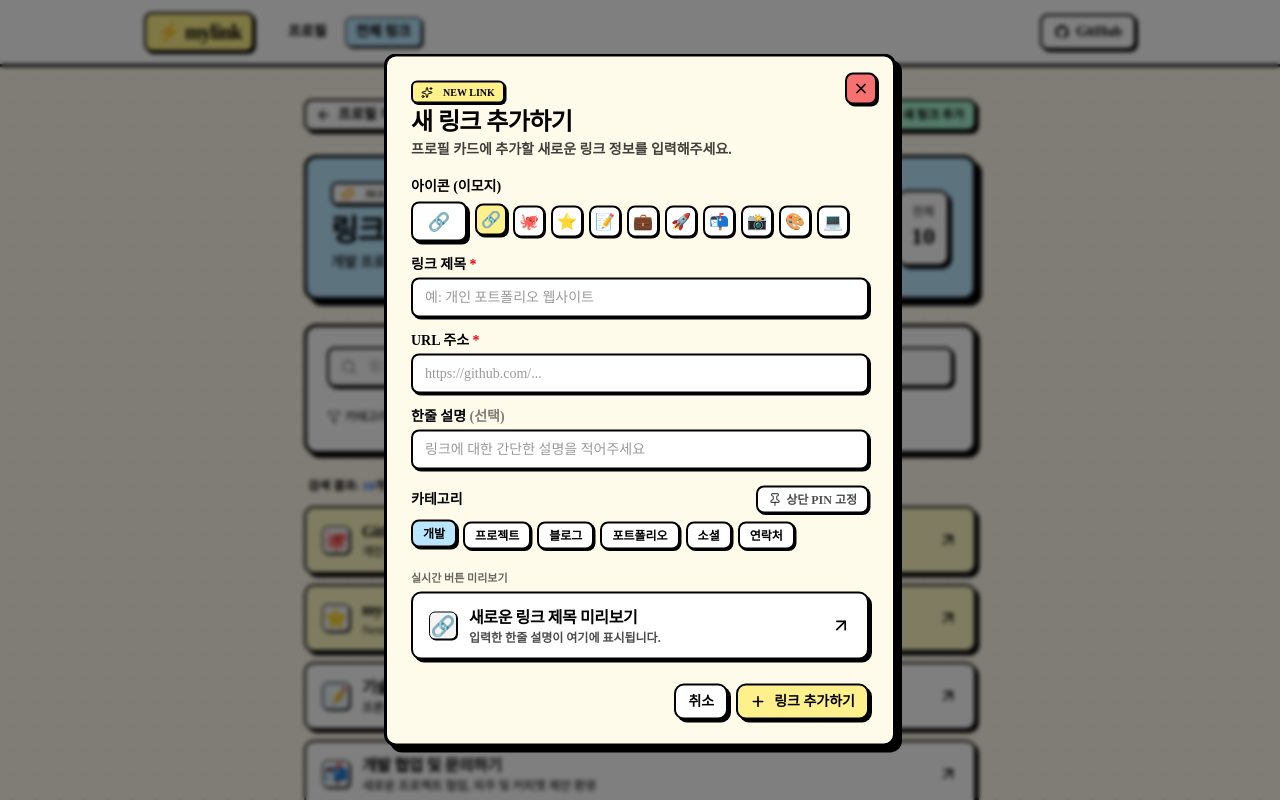
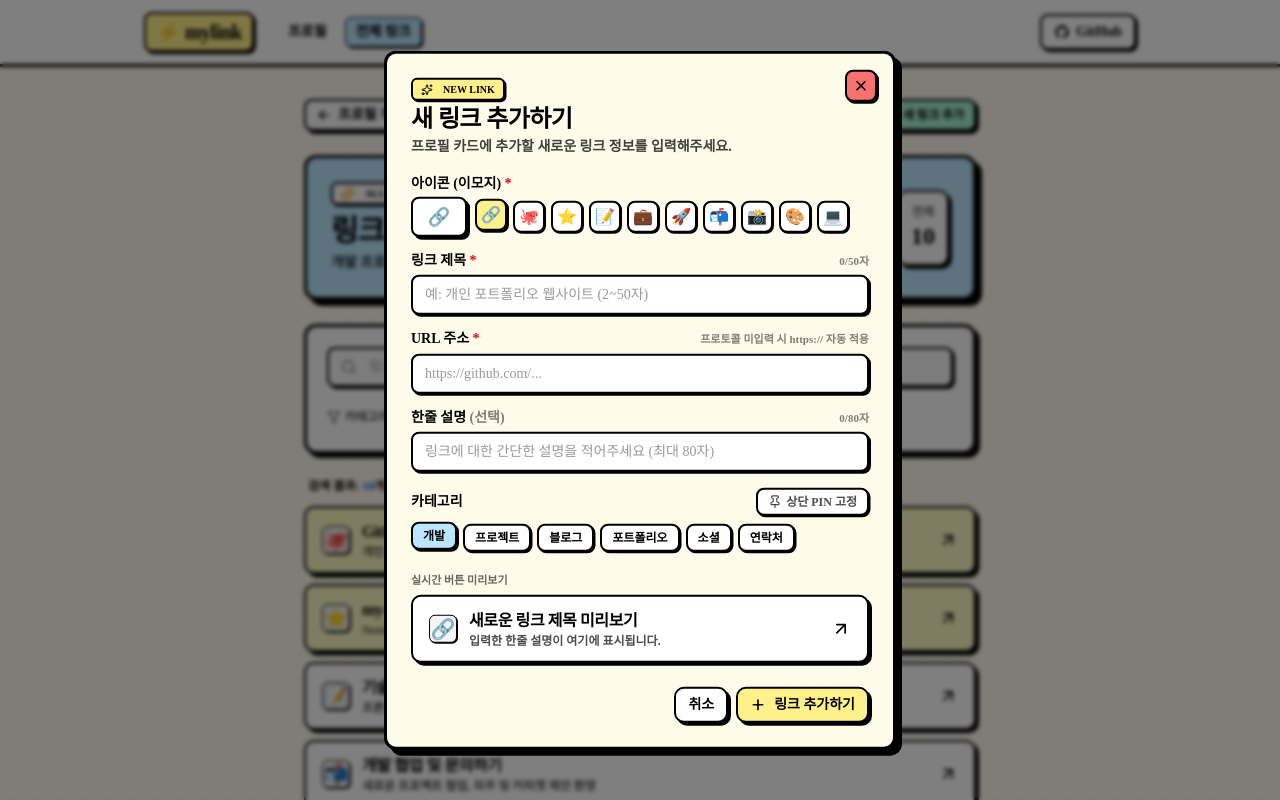
Before and after one commit to ygwon949-prog/my-Link-k, a Next.js app: page /links in a window 1280 px wide. Both pictures are taken after a click on the button "새 링크 추가". Shown: the top 800 px of the page. Built offline with nearby package versions, Linux system fonts and the light colour scheme.

Commit message:
feat: add Zod and React Hook Form validation with Base UI Field primitives

```diff
--- a/package.json
+++ b/package.json
@@ -10,14 +10,17 @@
   },
   "dependencies": {
     "@base-ui/react": "^1.9.0",
+    "@hookform/resolvers": "^7.0.5",
     "class-variance-authority": "^0.7.1",
     "cn": "^0.5.2",
     "lucide-react": "^1.70.0",
     "next": "^16.4.5",
     "react": "^19.3.1",
     "react-dom": "^19.3.1",
+    "react-hook-form": "^7.91.0",
     "shadcn": "^4.23.0",
     "tw-animate-css": "^1.4.0",
+    "zod": "^4.6.7",
     "zustand": "^5.1.0"
   },
   "devDependencies": {
--- a/src/app/links/page.tsx
+++ b/src/app/links/page.tsx
@@ -67,6 +67,7 @@ export default function LinksPage() {
 
           <AddLinkDialog
             onAddLink={handleAddLink}
+            existingLinks={links}
             triggerLabel="새 링크 추가"
             triggerClassName="text-xs font-black shrink-0"
           />
--- a/src/components/profile/AddLinkDialog.tsx
+++ b/src/components/profile/AddLinkDialog.tsx
@@ -1,8 +1,19 @@
 "use client";
 
-import React, { useState } from "react";
+import React, { useState, useMemo } from "react";
+import { useForm, useWatch } from "react-hook-form";
+import { zodResolver } from "@hookform/resolvers/zod";
 import { LinkItem } from "@/types";
 import { LINK_CATEGORIES } from "@/data";
+import {
+  createAddLinkSchema,
+  createLinkItemFromForm,
+  AddLinkFormValues,
+  normalizeUrl,
+  TITLE_MIN_LENGTH,
+  TITLE_MAX_LENGTH,
+  DESCRIPTION_MAX_LENGTH,
+} from "@/schemas";
 import {
   Dialog,
   DialogTrigger,
@@ -11,13 +22,16 @@ import {
   DialogTitle,
   DialogDescription,
   DialogFooter,
+  Field,
+  FieldLabel,
+  FieldError,
   Button,
   Input,
   Label,
   Badge,
 } from "@/components/ui";
 import { LinkButton } from "./LinkButton";
-import { Plus, Sparkles, Pin, AlertCircle } from "lucide-react";
+import { Plus, Sparkles, Pin, AlertCircle, CheckCircle2 } from "lucide-react";
 
 const PRESET_ICONS = [
   "🔗",
@@ -34,98 +48,99 @@ const PRESET_ICONS = [
 
 const SELECTABLE_CATEGORIES = LINK_CATEGORIES.filter((cat) => cat !== "전체");
 
+const DEFAULT_VALUES: AddLinkFormValues = {
+  icon: "🔗",
+  title: "",
+  url: "",
+  description: "",
+  category: "개발",
+  isPinned: false,
+};
+
 export interface AddLinkDialogProps {
   onAddLink: (newLink: LinkItem) => void;
+  existingLinks?: LinkItem[];
   triggerLabel?: string;
   triggerClassName?: string;
 }
 
 export function AddLinkDialog({
   onAddLink,
+  existingLinks = [],
   triggerLabel = "새 링크 추가",
   triggerClassName,
 }: AddLinkDialogProps) {
   const [open, setOpen] = useState(false);
 
-  // 폼 로컬 상태 (React useState)
-  const [title, setTitle] = useState("");
-  const [url, setUrl] = useState("");
-  const [icon, setIcon] = useState("🔗");
-  const [description, setDescription] = useState("");
-  const [category, setCategory] = useState<string>("개발");
-  const [isPinned, setIsPinned] = useState(false);
-  const [error, setError] = useState<string | null>(null);
+  // 기존 링크 목록을 반영한 동적 Zod 스키마 메모이제이션
+  const schema = useMemo(
+    () => createAddLinkSchema(existingLinks),
+    [existingLinks]
+  );
 
-  const resetForm = () => {
-    setTitle("");
-    setUrl("");
-    setIcon("🔗");
-    setDescription("");
-    setCategory("개발");
-    setIsPinned(false);
-    setError(null);
-  };
+  const {
+    register,
+    handleSubmit,
+    setValue,
+    reset,
+    control,
+    formState: { errors, touchedFields, dirtyFields },
+  } = useForm<AddLinkFormValues>({
+    resolver: zodResolver(schema),
+    defaultValues: DEFAULT_VALUES,
+    mode: "onTouched",
+  });
+
+  // React Hook Form의 useWatch를 활용한 실시간 미리보기 및 글자 수 구독
+  const watchedValues = useWatch({
+    control,
+    defaultValue: DEFAULT_VALUES,
+  });
+
+  const currentIcon = watchedValues.icon ?? "🔗";
+  const currentTitle = watchedValues.title ?? "";
+  const currentUrl = watchedValues.url ?? "";
+  const currentDescription = watchedValues.description ?? "";
+  const currentCategory = watchedValues.category ?? "개발";
+  const currentIsPinned = Boolean(watchedValues.isPinned);
 
   const handleOpenChange = (nextOpen: boolean) => {
     setOpen(nextOpen);
     if (!nextOpen) {
-      resetForm();
+      reset(DEFAULT_VALUES);
     }
   };
 
-  const normalizeUrl = (rawUrl: string): string => {
-    const trimmed = rawUrl.trim();
-    if (!trimmed) return "";
-    if (
-      trimmed.startsWith("http://") ||
-      trimmed.startsWith("https://") ||
-      trimmed.startsWith("mailto:")
-    ) {
-      return trimmed;
-    }
-    return `https://${trimmed}`;
-  };
-
-  const handleSubmit = (e: React.FormEvent) => {
-    e.preventDefault();
-
-    const trimmedTitle = title.trim();
-    const normalizedUrl = normalizeUrl(url);
-
-    if (!trimmedTitle) {
-      setError("링크 제목을 입력해주세요.");
-      return;
-    }
-
-    if (!normalizedUrl) {
-      setError("이동할 URL 주소를 입력해주세요.");
-      return;
-    }
-
-    const newLink: LinkItem = {
-      id: `link-${Date.now()}`,
-      title: trimmedTitle,
-      url: normalizedUrl,
-      icon: icon.trim() || "🔗",
-      description: description.trim() || undefined,
-      category,
-      isPinned,
-      createdAt: new Date().toISOString(),
-    };
-
+  const onValidSubmit = (data: AddLinkFormValues) => {
+    const newLink = createLinkItemFromForm(data);
     onAddLink(newLink);
-    resetForm();
+    reset(DEFAULT_VALUES);
     setOpen(false);
   };
 
+  const handleFormSubmit = (e: React.FormEvent<HTMLFormElement>) => {
+    void handleSubmit(onValidSubmit)(e);
+  };
+
+  const isTitleValid =
+    (touchedFields.title || dirtyFields.title) &&
+    !errors.title &&
+    currentTitle.trim().length >= TITLE_MIN_LENGTH;
+
+  const isUrlValid =
+    (touchedFields.url || dirtyFields.url) &&
+    !errors.url &&
+    currentUrl.trim().length > 0;
+
   const previewLink: LinkItem = {
     id: "preview",
-    title: title.trim() || "새로운 링크 제목 미리보기",
-    url: normalizeUrl(url) || "https://example.com",
-    icon: icon.trim() || "🔗",
-    description: description.trim() || "입력한 한줄 설명이 여기에 표시됩니다.",
-    category,
-    isPinned,
+    title: currentTitle.trim() || "새로운 링크 제목 미리보기",
+    url: normalizeUrl(currentUrl) || "https://example.com",
+    icon: currentIcon.trim() || "🔗",
+    description:
+      currentDescription.trim() || "입력한 한줄 설명이 여기에 표시됩니다.",
+    category: currentCategory,
+    isPinned: currentIsPinned,
   };
 
   return (
@@ -162,35 +177,43 @@ export function AddLinkDialog({
           </DialogDescription>
         </DialogHeader>
 
-        <form onSubmit={handleSubmit} className="flex flex-col gap-4 mt-1">
-          {error && (
-            <div className="flex items-center gap-2 p-3 rounded-[8px] border-[2px] border-black bg-[#F87171]/30 text-black text-xs sm:text-sm font-black shadow-[2px_2px_0px_#000000]">
-              <AlertCircle className="w-4 h-4 shrink-0 text-red-600" />
-              <span>{error}</span>
-            </div>
-          )}
-
-          {/* 1. 아이콘(이모지) 선택 */}
-          <div className="flex flex-col gap-2">
-            <Label htmlFor="link-icon">아이콘 (이모지)</Label>
+        <form
+          onSubmit={handleFormSubmit}
+          noValidate
+          className="flex flex-col gap-4 mt-1"
+        >
+          {/* 1. 아이콘(이모지) 선택 (@base-ui/react Field + Input) */}
+          <Field
+            name="icon"
+            invalid={Boolean(errors.icon)}
+            touched={Boolean(touchedFields.icon)}
+            dirty={Boolean(dirtyFields.icon)}
+          >
+            <FieldLabel>
+              아이콘 (이모지) <span className="text-red-600">*</span>
+            </FieldLabel>
             <div className="flex items-center gap-2">
               <Input
-                id="link-icon"
                 type="text"
-                value={icon}
-                onChange={(e) => setIcon(e.target.value)}
                 maxLength={4}
+                aria-label="커스텀 이모지 입력"
                 className="w-14 h-10 text-center text-lg px-1 shrink-0 bg-white"
-                aria-label="커스텀 이모지 입력"
+                {...register("icon")}
               />
               <div className="flex items-center gap-1.5 flex-wrap">
                 {PRESET_ICONS.map((emoji) => {
-                  const isSelected = icon === emoji;
+                  const isSelected = currentIcon === emoji;
                   return (
                     <button
                       key={emoji}
                       type="button"
-                      onClick={() => setIcon(emoji)}
+                      onClick={() =>
+                        setValue("icon", emoji, {
+                          shouldValidate: true,
+                          shouldDirty: true,
+                          shouldTouch: true,
+                        })
+                      }
                       className={`w-8 h-8 rounded-[8px] border-[2px] border-black flex items-center justify-center text-base transition-all cursor-pointer ${
                         isSelected
                           ? "bg-[#FEF08A] shadow-[2px_2px_0px_#000000] -translate-y-0.5"
@@ -204,57 +227,126 @@ export function AddLinkDialog({
                 })}
               </div>
             </div>
-          </div>
+            {errors.icon && (
+              <FieldError>
+                <AlertCircle className="w-3.5 h-3.5 shrink-0" />
+                <span>{errors.icon.message}</span>
+              </FieldError>
+            )}
+          </Field>
 
-          {/* 2. 링크 제목 */}
-          <div className="flex flex-col gap-1.5">
-            <Label htmlFor="link-title">
-              링크 제목 <span className="text-red-600">*</span>
-            </Label>
+          {/* 2. 링크 제목 (@base-ui/react Field + Input) */}
+          <Field
+            name="title"
+            invalid={Boolean(errors.title)}
+            touched={Boolean(touchedFields.title)}
+            dirty={Boolean(dirtyFields.title)}
+          >
+            <div className="flex items-center justify-between">
+              <FieldLabel>
+                링크 제목 <span className="text-red-600">*</span>
+              </FieldLabel>
+              <span
+                className={`text-[11px] font-black ${
+                  currentTitle.trim().length > TITLE_MAX_LENGTH
+                    ? "text-red-600"
+                    : "text-black/50"
+                }`}
+              >
+                {currentTitle.trim().length}/{TITLE_MAX_LENGTH}자
+              </span>
+            </div>
+            <div className="relative">
+              <Input
+                type="text"
+                placeholder="예: 개인 포트폴리오 웹사이트 (2~50자)"
+                className={`pr-9 ${
+                  isTitleValid ? "border-black bg-emerald-50/40" : ""
+                }`}
+                {...register("title")}
+              />
+              {isTitleValid && (
+                <CheckCircle2 className="w-4 h-4 text-emerald-600 absolute right-3 top-1/2 -translate-y-1/2 pointer-events-none" />
+              )}
+            </div>
+            {errors.title && (
+              <FieldError>
+                <AlertCircle className="w-3.5 h-3.5 shrink-0" />
+                <span>{errors.title.message}</span>
+              </FieldError>
+            )}
+          </Field>
+
+          {/* 3. 이동할 URL (@base-ui/react Field + Input) */}
+          <Field
+            name="url"
+            invalid={Boolean(errors.url)}
+            touched={Boolean(touchedFields.url)}
+            dirty={Boolean(dirtyFields.url)}
+          >
+            <div className="flex items-center justify-between">
+              <FieldLabel>
+                URL 주소 <span className="text-red-600">*</span>
+              </FieldLabel>
+              <span className="text-[11px] font-bold text-black/50">
+                프로토콜 미입력 시 https:// 자동 적용
+              </span>
+            </div>
+            <div className="relative">
+              <Input
+                type="url"
+                placeholder="https://github.com/..."
+                className={`pr-9 ${
+                  isUrlValid ? "border-black bg-emerald-50/40" : ""
+                }`}
+                {...register("url")}
+              />
+              {isUrlValid && (
+                <CheckCircle2 className="w-4 h-4 text-emerald-600 absolute right-3 top-1/2 -translate-y-1/2 pointer-events-none" />
+              )}
+            </div>
+            {errors.url && (
+              <FieldError>
+                <AlertCircle className="w-3.5 h-3.5 shrink-0" />
+                <span>{errors.url.message}</span>
+              </FieldError>
+            )}
+          </Field>
+
+          {/* 4. 한줄 설명 (@base-ui/react Field + Input) */}
+          <Field
+            name="description"
+            invalid={Boolean(errors.description)}
+            touched={Boolean(touchedFields.description)}
+            dirty={Boolean(dirtyFields.description)}
+          >
+            <div className="flex items-center justify-between">
+              <FieldLabel>
+                한줄 설명{" "}
+                <span className="text-black/50 font-bold">(선택)</span>
+              </FieldLabel>
+              <span
+                className={`text-[11px] font-black ${
+                  currentDescription.trim().length > DESCRIPTION_MAX_LENGTH
+                    ? "text-red-600"
+                    : "text-black/50"
+                }`}
+              >
+                {currentDescription.trim().length}/{DESCRIPTION_MAX_LENGTH}자
+              </span>
+            </div>
             <Input
-              id="link-title"
               type="text"
-              value={title}
-              onChange={(e) => {
-                setTitle(e.target.value);
-                if (error) setError(null);
-              }}
-              placeholder="예: 개인 포트폴리오 웹사이트"
-              required
+              placeholder="링크에 대한 간단한 설명을 적어주세요 (최대 80자)"
+              {...register("description")}
             />
-          </div>
-
-          {/* 3. 이동할 URL */}
-          <div className="flex flex-col gap-1.5">
-            <Label htmlFor="link-url">
-              URL 주소 <span className="text-red-600">*</span>
-            </Label>
-            <Input
-              id="link-url"
-              type="text"
-              value={url}
-              onChange={(e) => {
-                setUrl(e.target.value);
-                if (error) setError(null);
-              }}
-              placeholder="https://github.com/..."
-              required
-            />
-          </div>
-
-          {/* 4. 한줄 설명 (선택) */}
-          <div className="flex flex-col gap-1.5">
-            <Label htmlFor="link-description">
-              한줄 설명 <span className="text-black/50 font-bold">(선택)</span>
-            </Label>
-            <Input
-              id="link-description"
-              type="text"
-              value={description}
-              onChange={(e) => setDescription(e.target.value)}
-              placeholder="링크에 대한 간단한 설명을 적어주세요"
-            />
-          </div>
+            {errors.description && (
+              <FieldError>
+                <AlertCircle className="w-3.5 h-3.5 shrink-0" />
+                <span>{errors.description.message}</span>
+              </FieldError>
+            )}
+          </Field>
 
           {/* 5. 카테고리 & 상단 고정 */}
           <div className="flex flex-col gap-2">
@@ -262,28 +354,40 @@ export function AddLinkDialog({
               <Label>카테고리</Label>
               <button
                 type="button"
-                onClick={() => setIsPinned((prev) => !prev)}
+                onClick={() =>
+                  setValue("isPinned", !currentIsPinned, {
+                    shouldDirty: true,
+                    shouldValidate: true,
+                  })
+                }
                 className={`inline-flex items-center gap-1 px-2.5 py-1 rounded-[8px] border-[2px] border-black text-xs font-black transition-all cursor-pointer ${
-                  isPinned
+                  currentIsPinned
                     ? "bg-[#FEF08A] text-black shadow-[2px_2px_0px_#000000]"
                     : "bg-white text-black/70 shadow-[1.5px_1.5px_0px_#000000] hover:bg-zinc-100"
                 }`}
               >
                 <Pin className="w-3.5 h-3.5" />
-                <span>{isPinned ? "상단 PIN 고정됨" : "상단 PIN 고정"}</span>
+                <span>
+                  {currentIsPinned ? "상단 PIN 고정됨" : "상단 PIN 고정"}
+                </span>
               </button>
             </div>
 
             <div className="flex items-center gap-1.5 flex-wrap">
               {SELECTABLE_CATEGORIES.map((cat) => {
-                const isSelected = category === cat;
+                const isSelected = currentCategory === cat;
                 return (
                   <Button
                     key={cat}
                     type="button"
                     size="sm"
                     variant={isSelected ? "secondary" : "outline"}
-                    onClick={() => setCategory(cat)}
+                    onClick={() =>
+                      setValue("category", cat, {
+                        shouldDirty: true,
+                        shouldValidate: true,
+                      })
+                    }
                     className={`h-7 px-2.5 py-0.5 text-xs font-black ${
                       isSelected
                         ? "bg-[#BAE6FD] shadow-[2px_2px_0px_#000000] -translate-y-0.5"
--- a/src/components/profile/ProfileCard.tsx
+++ b/src/components/profile/ProfileCard.tsx
@@ -129,6 +129,7 @@ export function ProfileCard() {
 
           <AddLinkDialog
             onAddLink={handleAddLink}
+            existingLinks={links}
             triggerLabel="새 링크 추가"
             triggerClassName="h-8 px-2.5 text-xs font-black"
           />
--- /dev/null
+++ b/src/components/ui/field.tsx
@@ -0,0 +1,61 @@
+"use client";
+
+import * as React from "react";
+import { Field as FieldPrimitive } from "@base-ui/react/field";
+import { cn } from "@/lib/utils";
+
+function Field({ className, ...props }: FieldPrimitive.Root.Props) {
+  return (
+    <FieldPrimitive.Root
+      data-slot="field"
+      className={cn("flex flex-col gap-1.5", className)}
+      {...props}
+    />
+  );
+}
+
+function FieldLabel({ className, ...props }: FieldPrimitive.Label.Props) {
+  return (
+    <FieldPrimitive.Label
+      data-slot="field-label"
+      className={cn(
+        "text-xs sm:text-sm font-black leading-none text-black select-none data-[disabled]:cursor-not-allowed data-[disabled]:opacity-70",
+        className
+      )}
+      {...props}
+    />
+  );
+}
+
+function FieldDescription({
+  className,
+  ...props
+}: FieldPrimitive.Description.Props) {
+  return (
+    <FieldPrimitive.Description
+      data-slot="field-description"
+      className={cn("text-[11px] font-bold text-black/60", className)}
+      {...props}
+    />
+  );
+}
+
+function FieldError({
+  className,
+  match = true,
+  ...props
+}: FieldPrimitive.Error.Props) {
+  return (
+    <FieldPrimitive.Error
+      data-slot="field-error"
+      match={match}
+      className={cn(
+        "flex items-center gap-1 text-xs font-black text-red-600",
+        className
+      )}
+      {...props}
+    />
+  );
+}
+
+export { Field, FieldLabel, FieldDescription, FieldError };
--- a/src/components/ui/index.ts
+++ b/src/components/ui/index.ts
@@ -6,3 +6,4 @@ export * from "./input";
 export * from "./separator";
 export * from "./dialog";
 export * from "./label";
+export * from "./field";
--- a/src/components/ui/input.tsx
+++ b/src/components/ui/input.tsx
@@ -1,18 +1,22 @@
+"use client";
+
 import * as React from "react";
+import { Input as InputPrimitive } from "@base-ui/react/input";
 import { cn } from "@/lib/utils";
 
-export type InputProps = React.InputHTMLAttributes<HTMLInputElement>;
+export type InputProps = InputPrimitive.Props;
 
-const Input = React.forwardRef<HTMLInputElement, InputProps>(
+const Input = React.forwardRef<HTMLElement, InputProps>(
   ({ className, type, ...props }, ref) => {
     return (
-      <input
+      <InputPrimitive
+        ref={ref}
         type={type}
+        data-slot="input"
         className={cn(
-          "flex h-10 w-full rounded-[8px] border-[2px] border-black bg-white px-3 py-2 text-sm font-bold text-black shadow-[2px_2px_0px_#000000] transition-all file:border-0 file:bg-transparent file:text-sm file:font-black placeholder:text-black/40 placeholder:font-medium focus-visible:outline-none focus-visible:shadow-[3px_3px_0px_#000000] disabled:cursor-not-allowed disabled:opacity-50",
+          "flex h-10 w-full rounded-[8px] border-[2px] border-black bg-white px-3 py-2 text-sm font-bold text-black shadow-[2px_2px_0px_#000000] transition-all file:border-0 file:bg-transparent file:text-sm file:font-black placeholder:text-black/40 placeholder:font-medium focus-visible:outline-none focus-visible:shadow-[3px_3px_0px_#000000] data-[invalid]:border-red-600 data-[invalid]:bg-red-50 data-[invalid]:focus-visible:shadow-[3px_3px_0px_#dc2626] disabled:cursor-not-allowed disabled:opacity-50",
           className
         )}
-        ref={ref}
         {...props}
       />
     );
--- /dev/null
+++ b/src/schemas/index.ts
@@ -0,0 +1 @@
+export * from "./linkSchema";
--- /dev/null
+++ b/src/schemas/linkSchema.ts
@@ -0,0 +1,126 @@
+import { z } from "zod";
+import { LinkItem } from "@/types";
+
+export const TITLE_MIN_LENGTH = 2;
+export const TITLE_MAX_LENGTH = 50;
+export const DESCRIPTION_MAX_LENGTH = 80;
+
+/**
+ * 프로토콜이 생략된 URL에 https://를 자동 보정합니다.
+ */
+export function normalizeUrl(rawUrl: string): string {
+  const trimmed = rawUrl.trim();
+  if (!trimmed) return "";
+  if (
+    trimmed.startsWith("http://") ||
+    trimmed.startsWith("https://") ||
+    trimmed.startsWith("mailto:")
+  ) {
+    return trimmed;
+  }
+  return `https://${trimmed}`;
+}
+
+/**
+ * 웹 URL(http/https) 또는 이메일(mailto:) 형식이 유효한지 검증합니다.
+ */
+export function isValidUrlOrMailto(rawUrl: string): boolean {
+  const trimmed = rawUrl.trim();
+  if (!trimmed || /\s/.test(trimmed)) return false;
+
+  const normalized = normalizeUrl(trimmed);
+
+  if (normalized.startsWith("mailto:")) {
+    const emailPart = normalized.slice("mailto:".length);
+    return /^[^\s@]+@[^\s@]+\.[^\s@]{2,}$/.test(emailPart);
+  }
+
+  try {
+    const parsed = new URL(normalized);
+    if (parsed.protocol !== "http:" && parsed.protocol !== "https:") {
+      return false;
+    }
+    const host = parsed.hostname;
+    const isLocalhost = host === "localhost" || host === "127.0.0.1";
+    const hasValidDomain =
+      /^[a-zA-Z0-9-]+(\.[a-zA-Z0-9-]+)+$/.test(host) &&
+      (host.split(".").pop()?.length ?? 0) >= 2;
+
+    return isLocalhost || hasValidDomain;
+  } catch {
+    return false;
+  }
+}
+
+/**
+ * 기존 링크 목록(중복 URL 검사용)을 주입받아 새 링크 추가용 Zod 스키마를 생성합니다.
+ */
+export function createAddLinkSchema(existingLinks: LinkItem[] = []) {
+  return z.object({
+    icon: z
+      .string()
+      .trim()
+      .min(1, { message: "아이콘(이모지)을 선택하거나 입력해주세요." })
+      .max(4, { message: "이모지는 최대 4자까지 입력 가능합니다." }),
+    title: z
+      .string()
+      .trim()
+      .min(1, { message: "링크 제목을 입력해주세요." })
+      .min(TITLE_MIN_LENGTH, {
+        message: `링크 제목은 최소 ${TITLE_MIN_LENGTH}자 이상 입력해주세요.`,
+      })
+      .max(TITLE_MAX_LENGTH, {
+        message: `링크 제목은 최대 ${TITLE_MAX_LENGTH}자 이내로 입력해주세요.`,
+      }),
+    url: z
+      .string()
+      .trim()
+      .min(1, { message: "이동할 URL 주소를 입력해주세요." })
+      .refine((val) => !/\s/.test(val), {
+        message: "URL 주소에는 공백을 포함할 수 없습니다.",
+      })
+      .refine((val) => isValidUrlOrMailto(val), {
+        message:
+          "유효한 도메인 주소 또는 이메일(mailto:) 형식을 입력해주세요. (예: https://github.com)",
+      })
+      .refine(
+        (val) => {
+          if (!isValidUrlOrMailto(val)) return true;
+          const normalized = normalizeUrl(val).toLowerCase();
+          return !existingLinks.some(
+            (item) => item.url.trim().toLowerCase() === normalized
+          );
+        },
+        {
+          message: "이미 목록에 등록된 URL 주소입니다.",
+        }
+      ),
+    description: z
+      .string()
+      .trim()
+      .max(DESCRIPTION_MAX_LENGTH, {
+        message: `한줄 설명은 최대 ${DESCRIPTION_MAX_LENGTH}자 이내로 입력해주세요.`,
+      }),
+    category: z.string().min(1, { message: "카테고리를 선택해주세요." }),
+    isPinned: z.boolean(),
+  });
+}
+
+export const addLinkSchema = createAddLinkSchema();
+export type AddLinkFormValues = z.infer<typeof addLinkSchema>;
+
+/**
+ * 검증 완료된 폼 데이터를 LinkItem 객체로 변환합니다.
+ */
+export function createLinkItemFromForm(data: AddLinkFormValues): LinkItem {
+  return {
+    id: `link-${Date.now()}`,
+    title: data.title.trim(),
+    url: normalizeUrl(data.url),
+    icon: data.icon.trim() || "🔗",
+    description: data.description.trim() || undefined,
+    category: data.category,
+    isPinned: data.isPinned,
+    createdAt: new Date().toISOString(),
+  };
+}
```
Also changed, not shown: 1 other file (tests, documents, lock files or other folders).
